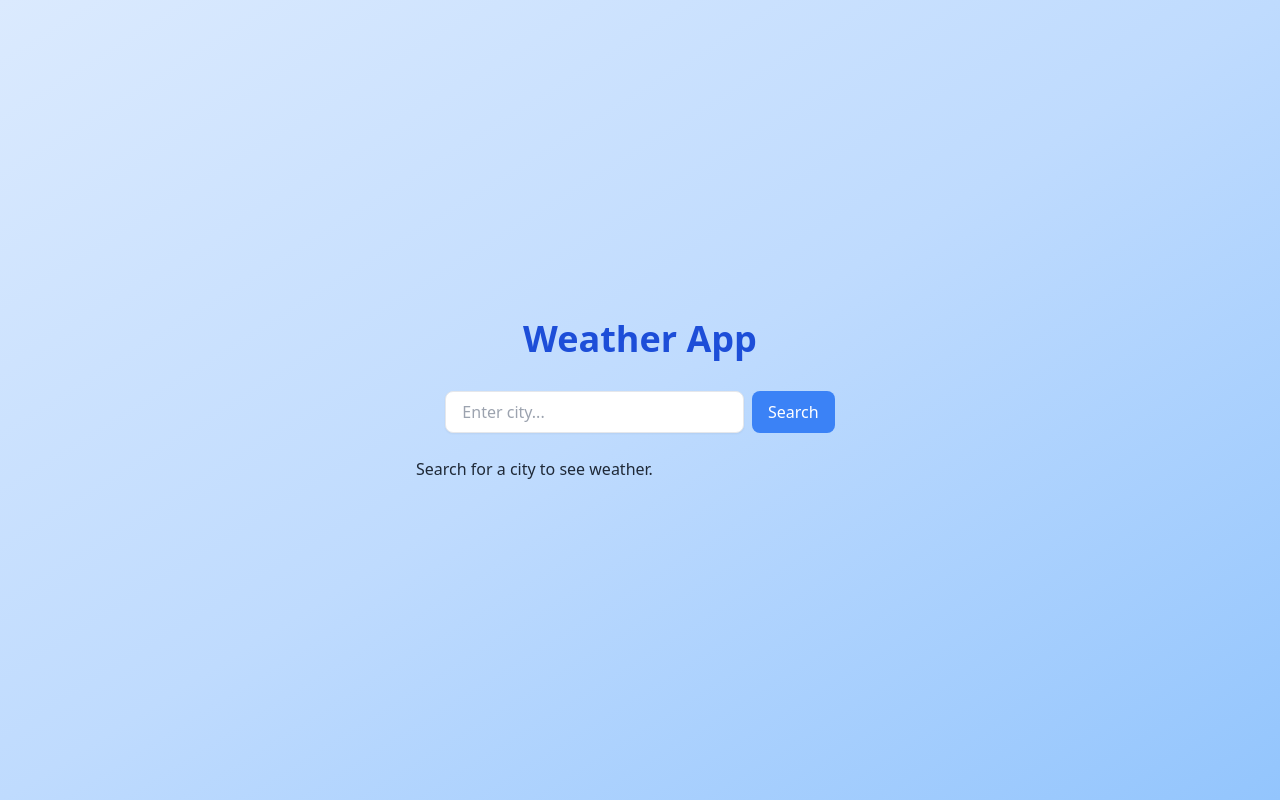
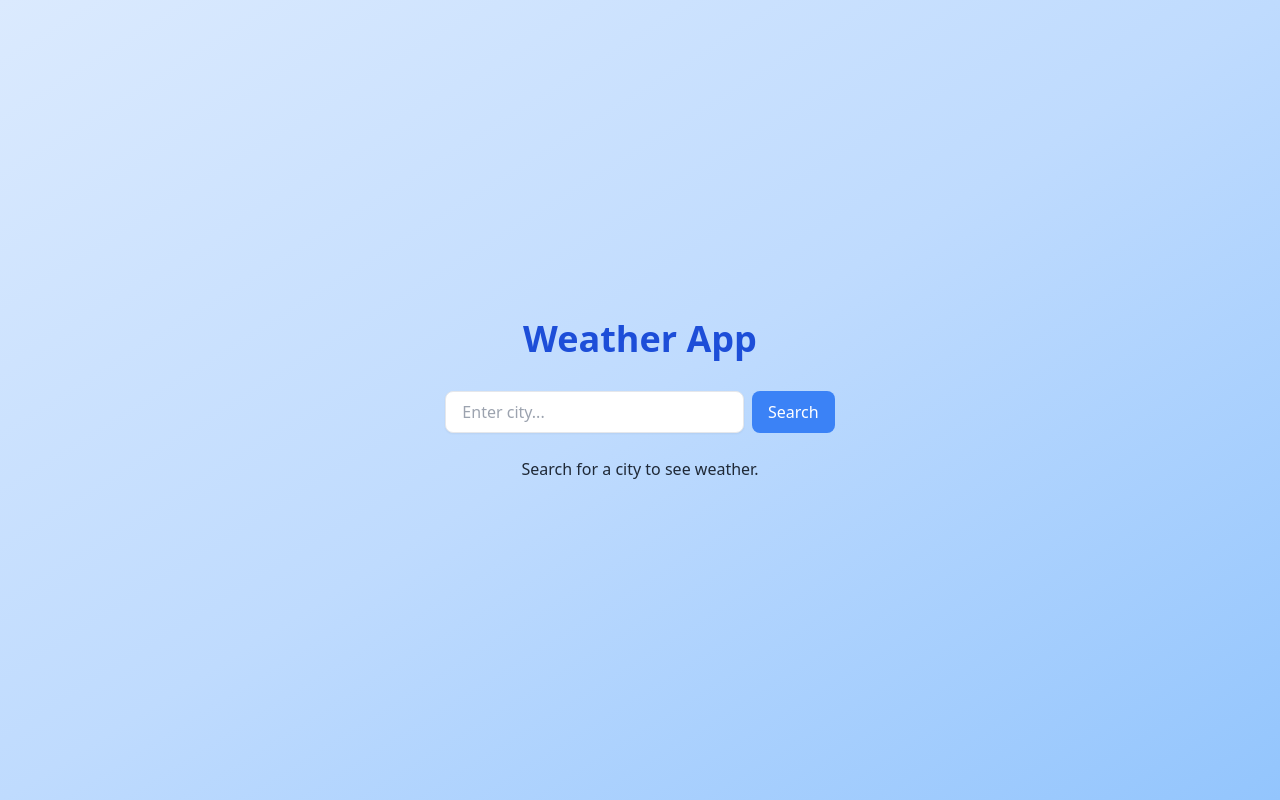
Before and after one commit to pdvladking/React-weather-app, a React (Vite) app: page / in a window 1280 px wide. Built offline with nearby package versions, Linux system fonts and the light colour scheme; no server answers.

Commit message:
tailwind

```diff
--- a/src/component/WeatherCard.jsx
+++ b/src/component/WeatherCard.jsx
@@ -1,7 +1,7 @@
 function WeatherCard({ weather, loading, error }) {
   if (loading) return <p>Loading...</p>;
   if (error) return <p>{error}</p>;
-  if (!weather) return <p>Search for a city to see weather.</p>;
+  if (!weather) return <p className="text-center">Search for a city to see weather.</p>;
 
   return (
     <div className="bg-white shadow-lg rounded-xl p-6 max-w-sm mx-auto text-center">
```
